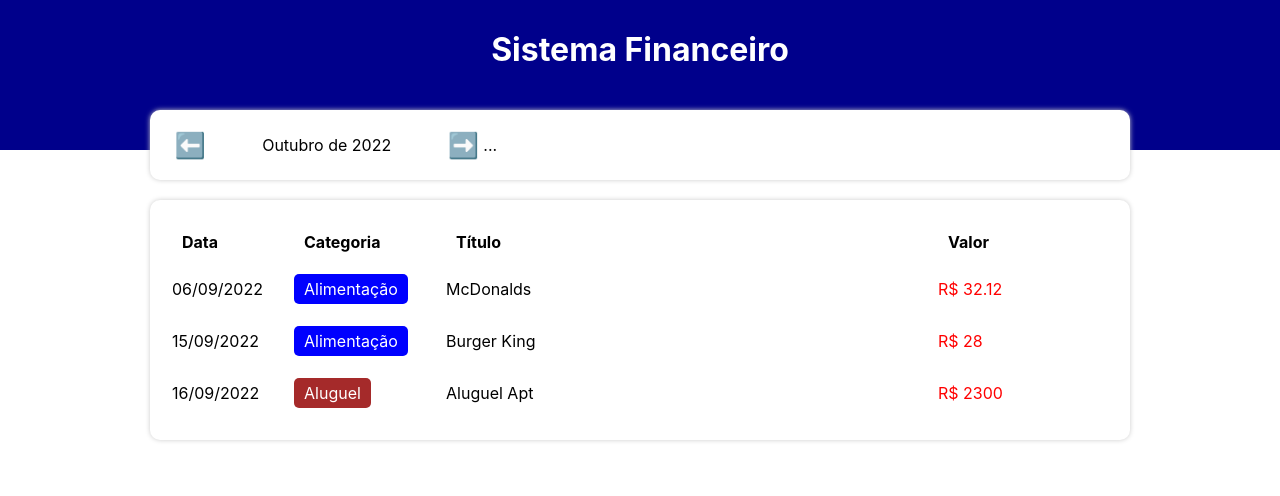
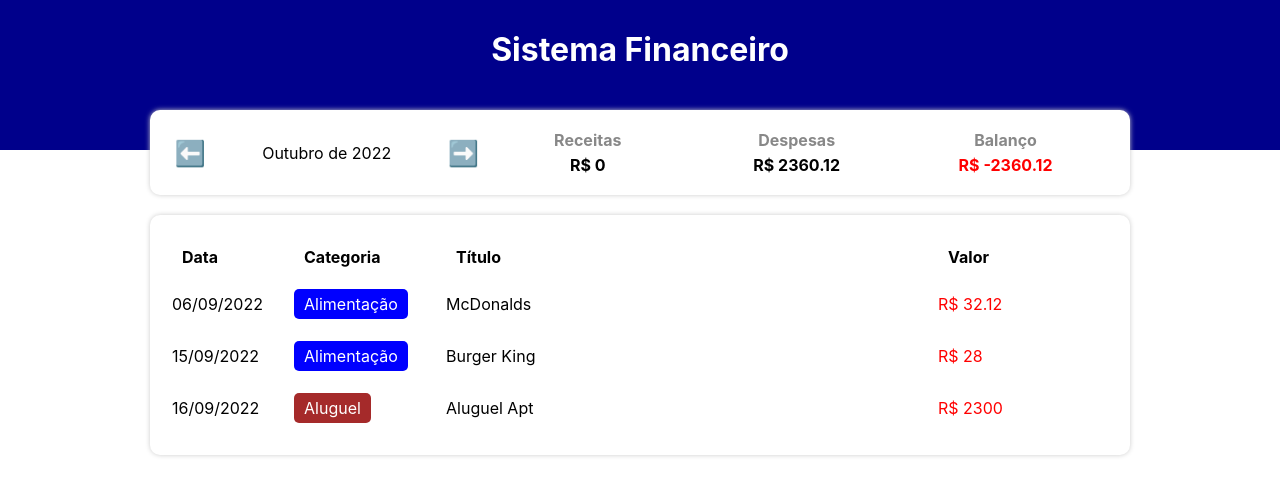
Before and after one commit to luciano-da-cruz-jr/Expensive-Tracker, a React (Create React App) app in the folder expensive-tracker/: page / in a window 1280 px wide. Shown: the top 496 px of the page. Built offline with nearby package versions, Linux system fonts and the light colour scheme.

Commit message:
infoarea implementado V1

```diff
--- a/expensive-tracker/src/App.tsx
+++ b/expensive-tracker/src/App.tsx
@@ -12,10 +12,29 @@
   const [list, setList] = useState(items); // Lista completa
   const [filteredList, setFilteredList] = useState<Item[]>([])
   const [currentMonth, setCurrentMonth] = useState(getCurrentMonth());
+  const [income, setIncome] = useState(0);
+  const [expensive, setExpensive] = useState(0);
 
   useEffect(() => {
     setFilteredList( filterListByMonth(list, currentMonth) );
-  }, [list, currentMonth])
+  }, [list, currentMonth]);
+
+  useEffect(() => {
+    let incomeCount = 0;
+    let expensiveCount = 0;
+
+    for(let i in filteredList){
+      if (categories[filteredList[i].category].expensive) {
+        expensiveCount += filteredList[i].value;
+      } else {
+        incomeCount += filteredList[i].value;
+      }
+    }
+
+    setExpensive(expensiveCount);
+    setIncome(incomeCount);
+
+  },[filteredList]);
 
   const handleMonthChange = (newMonth: string) => {
     setCurrentMonth(newMonth);
@@ -30,6 +49,8 @@
         <InfoArea
           currentMonth={currentMonth}
           onMonthChange={handleMonthChange}
+          income={income}
+          expensive={expensive}
         />
 
         {/* Área de insrção*/}
--- a/expensive-tracker/src/components/InfoArea/index.tsx
+++ b/expensive-tracker/src/components/InfoArea/index.tsx
@@ -1,12 +1,15 @@
 import { formatCurrentMonth } from '../../helpers/dataFilter';
+import { ResumeItem } from '../ResumeItem';
 import * as C from './styles';
 
 type Props = {
     currentMonth: string;
     onMonthChange: (newMonth: string) => void
+    income: number;
+    expensive: number
 }
 
-export const InfoArea = ({currentMonth, onMonthChange}: Props) => {
+export const InfoArea = ({currentMonth, onMonthChange, income, expensive}: Props) => {
 
     const handlePrevMonth = () =>{
         let [year, month] = currentMonth.split('-');
@@ -30,7 +33,13 @@
                 <C.MonthArrow onClick={handleNextMonth}>➡️</C.MonthArrow>
             </C.MonthArea>
             <C.ResumeArea>
-                ...
+                <ResumeItem title="Receitas" value={income}/>
+                <ResumeItem title="Despesas" value={expensive}/>
+                <ResumeItem
+                    title="Balanço"
+                    value={income - expensive}
+                    color={(income - expensive < 0 ? 'red' : 'green')}
+                    />
             </C.ResumeArea>
         </C.Container>
     );
--- /dev/null
+++ b/expensive-tracker/src/components/ResumeItem/index.tsx
@@ -0,0 +1,16 @@
+import * as C from './styles';
+
+type Props = {
+    title: string;
+    value: number;
+    color?: string;
+}
+
+export const ResumeItem = ({ title, value, color }: Props ) => {
+    return (
+        <C.Container>
+            <C.Title>{title}</C.Title>
+            <C.Info color={color}>R$ {value}</C.Info>
+        </C.Container>
+    );
+}
--- /dev/null
+++ b/expensive-tracker/src/components/ResumeItem/styles.ts
@@ -0,0 +1,18 @@
+import styled from "styled-components";
+
+export const Container = styled.div`
+    flex: 1;
+`;
+
+export const Title = styled.div`
+    text-align: center;
+    font-weight: bold;
+    color: #888;
+    margin-bottom: 5px;
+`;
+
+export const Info = styled.div<{ color?: string }>`
+    text-align: center;
+    font-weight: bold;
+    color: ${props => props.color ?? '#000'};
+`;
```
